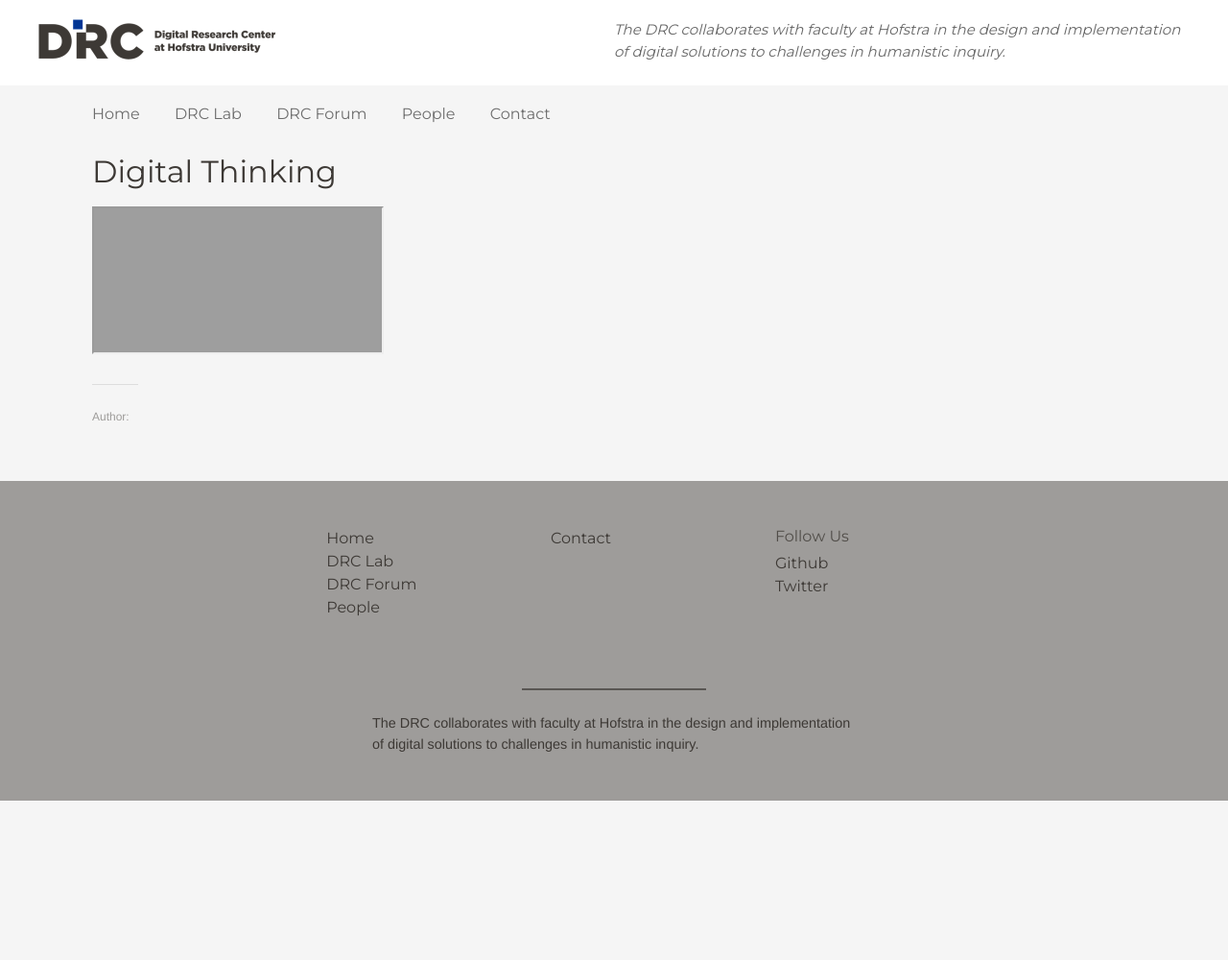
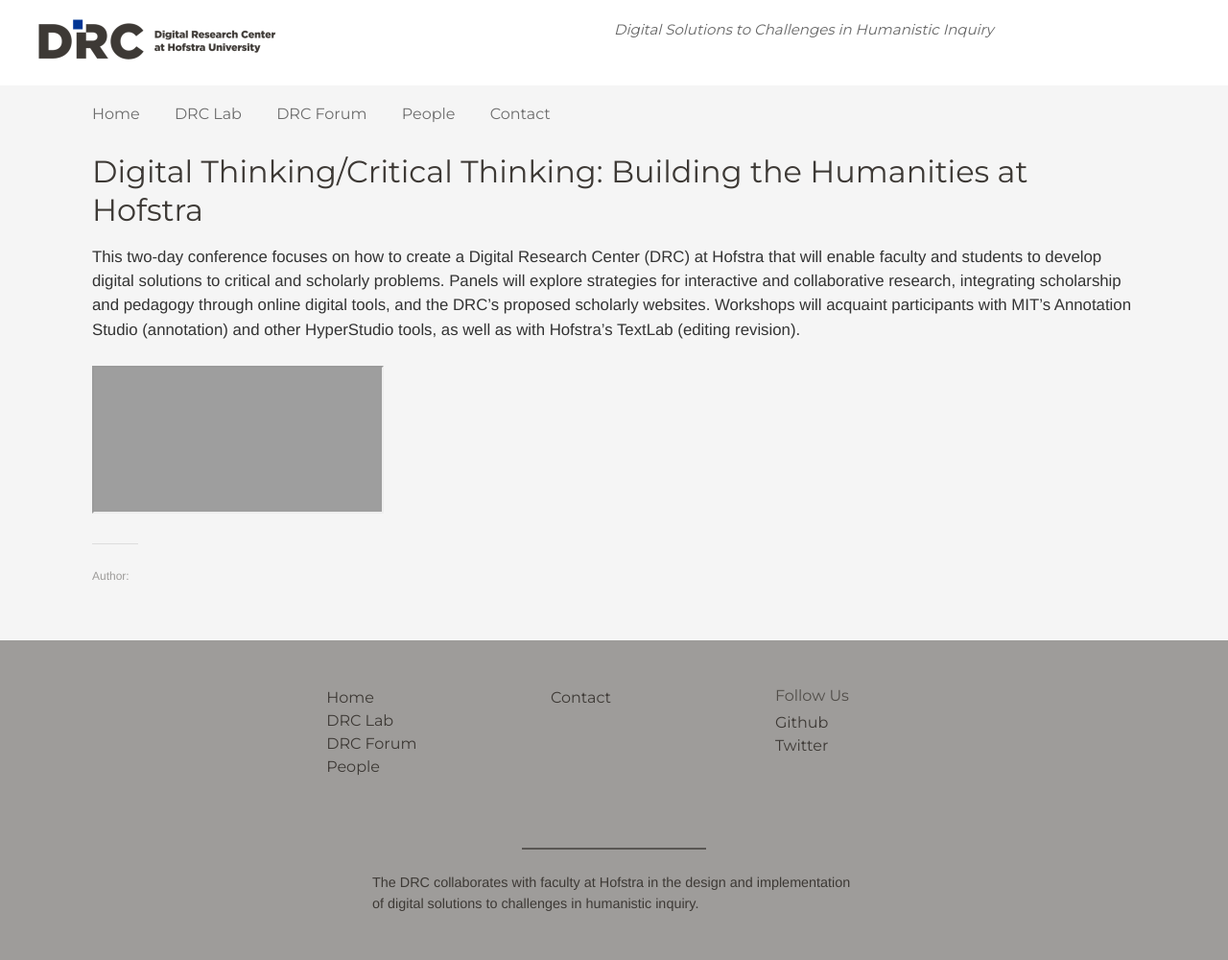
Before and after one commit to hofstra/drc, a Jekyll site: the page built from _posts/2013-10-01-digital-thinking.md, in a window 1280 px wide. Shown: the whole page at 96% size. Built offline with Jekyll 4.4.1, drawn with Linux system fonts in a browser that asks for light colours; nearby versions of some CDN libraries; before the commit the page ends 900 px from its top, so only the background shows below that; grey boxes are pictures that could not be loaded.

Commit message:
Update header Blurb; add to DigiThink event.

```diff
--- a/_includes/header.html
+++ b/_includes/header.html
@@ -2,7 +2,7 @@
         <div class="logo-header">
             <a href="/"><img src="/images/drc.logo.horizontal.png" alt="Digital Research Center at Hofstra" height="42" width="247" /></a>
             <a href="#" id="js-navigation-mobile-menu" class="mobile-toggle">MENU</a>
-            <p id="description">{{site.description}}</p>
+            <p id="description">Digital Solutions to Challenges in Humanistic Inquiry</p>
         </div>
 
     </div>
--- a/_posts/2013-10-01-digital-thinking.md
+++ b/_posts/2013-10-01-digital-thinking.md
@@ -1,6 +1,6 @@
 ---
 layout: event
-title: "Digital Thinking"
+title: "Digital Thinking/Critical Thinking: Building the Humanities at Hofstra"
 date: 2013-03-25 12:00:00
 display_date: October 24-25, 2013
 location: Hofstra University
@@ -9,4 +9,7 @@
 link: http://hofstradrc.org/pdf/digithink.pdf
 ---
 
+This two-day conference focuses on how to create a Digital Research Center (DRC) at Hofstra that will enable faculty and students to develop digital solutions to critical and scholarly problems. Panels will explore strategies
+for interactive and collaborative research, integrating scholarship and pedagogy through online digital tools, and the DRC’s proposed scholarly websites. Workshops will acquaint participants with MIT’s Annotation Studio (annotation) and other HyperStudio tools, as well as with Hofstra’s TextLab (editing revision).
+
 <iframe src="/pdf/digithink.pdf"></iframe>
```
